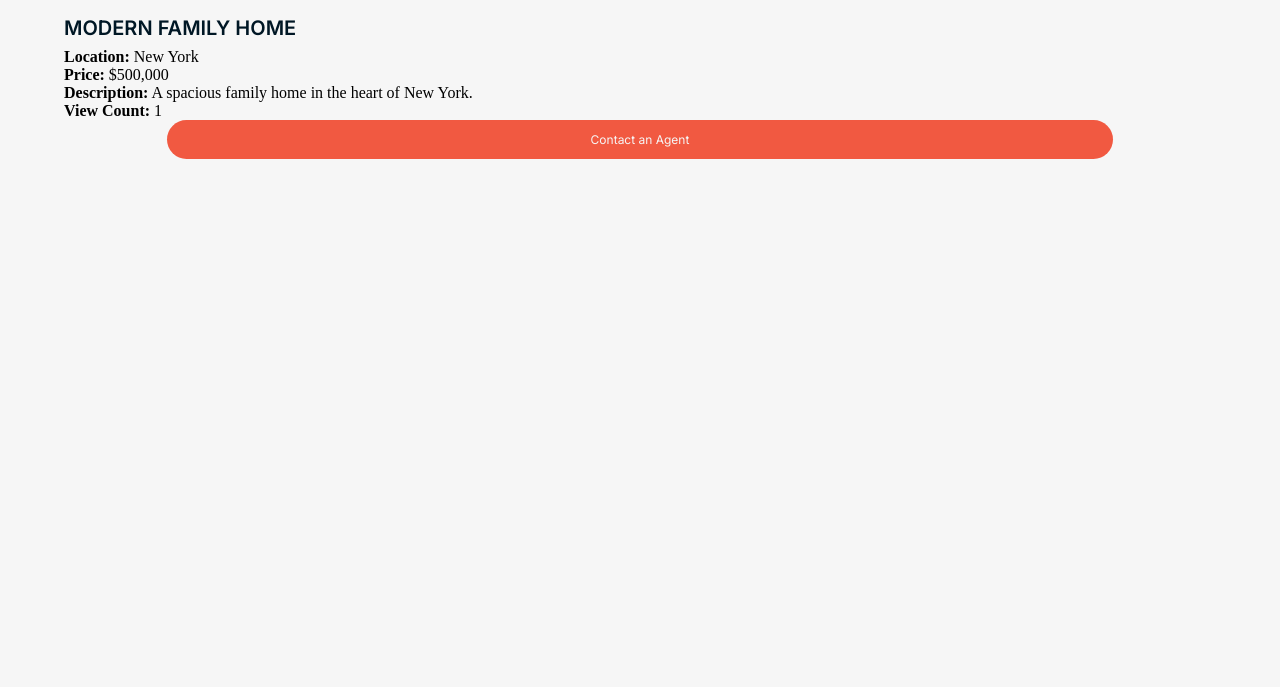
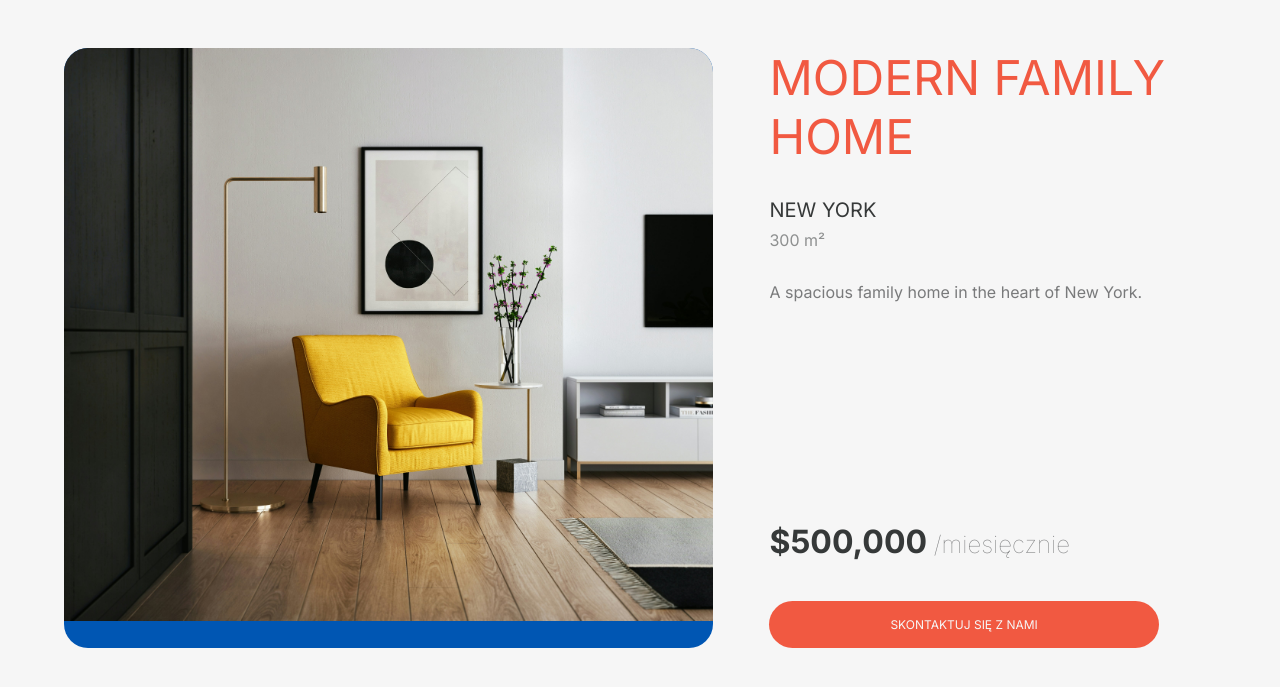
Before and after one commit to FreezeV6/modelowanie_real_estate, a Flask app: page /property/1 in a window 1280 px wide. Shown: the part 80-767 px from the top of the page. Run offline with Flask 3, Linux system fonts and the light colour scheme; data comes from the database, SQL or seed files in the repository; some libraries are stand-ins or nearby versions.

Commit message:
add images, update property and home page

```diff
--- a/source/static/styles.css
+++ b/source/static/styles.css
@@ -82,17 +82,22 @@ p {
     padding: 0;
     /* border: 1px solid #ddd; */
     border-radius: 16px;
-    box-shadow: 0 4px 8px rgba(0, 0, 0, 0.1);
+    /* box-shadow: 0 4px 8px rgba(0, 0, 0, 0.1); */
+    box-shadow: 0px 190px 76px rgba(0, 0, 0, 0.01), 0px 107px 64px rgba(0, 0, 0, 0.05), 0px 47px 47px rgba(0, 0, 0, 0.09), 0px 12px 26px rgba(0, 0, 0, 0.1);
     overflow: hidden;
 }
 
 .property-image {
     background-color: antiquewhite;
-    height: 250px;  /* Jeśli chcesz określoną wysokość */
+    height: 250px;
     margin: 0;
-    padding: 0;  /* Zerowanie paddingu */
+    padding: 0;
     display: flex;
-    align-items: flex-start;  /* Wyrównanie elementów do góry */
+}
+.property-image img {
+    width: 100%;
+    height: auto;
+    display: block;
 }
 
 .property-details {
@@ -137,9 +142,14 @@ p {
     padding: 0;
     text-align: right;
 }
+/* Card */
+
+
+
 
 .hit-counter {
     position: absolute;
+    font-family: 'Inter' ,sans-serif;
     top: 8px;
     right: 8px;
     background-color: var(--base100);  /* Choose a color that stands out */
@@ -202,3 +212,107 @@ button:hover {
 .button:hover {
     background-color: #DC3217;
 }
+
+/* PROPERTY.HTML */
+.container {
+    display: flex;
+    flex-direction: row;
+    gap: 56px;
+    align-items: center;
+    margin-top: 48px;
+}
+
+.image-container {
+    overflow: hidden;
+    align-items: center;
+    width: 800px;
+    height: 600px;
+    border-radius: 24px;
+    background-color: #0056b3;
+}
+.image-container img {
+    width: 100%;
+    height: auto;
+    display: block;
+}
+
+.about {
+    width: 550px;
+    height: 600px;
+    display: flex;
+    flex-direction: column;
+    justify-content: space-between;
+}
+
+.title {
+
+    font-family: 'Inter' ,sans-serif;
+    font-weight:500;
+    font-size: 48px;
+    text-decoration: none;
+    text-transform: uppercase;
+    color: var(--secondary-color);
+
+}
+
+.location-description {
+    font-family: 'Inter' ,sans-serif;
+    font-weight:500;
+    font-size: 20px;
+    text-decoration: none;
+    text-transform: uppercase;
+    color: var(--base800);
+    margin-top: 32px;
+}
+
+.area-description{
+    font-family: 'Inter' ,sans-serif;
+    font-weight:500;
+    font-size: 16px;
+    text-decoration: none;
+    color: var(--base500);
+    margin-top: 8px;
+}
+
+.description{
+    height: 200px;
+    font-family: 'Inter' ,sans-serif;
+    font-weight:400;
+    font-size: 16px;
+    text-decoration: none;
+    color: var(--base600);
+    margin-top: 32px;
+
+}
+
+.price-description{
+    font-family: 'Inter' ,sans-serif;
+    font-weight:300;
+    font-size: 24px;
+    text-decoration: none;
+    color: var(--base600);
+    margin-top: 40px;
+}
+
+strong{
+    font-family: 'Inter' ,sans-serif;
+    color: var(--base800);
+    font-size: 32px;
+}
+.button-description {
+    font-family: "Inter";
+    font-size: 12px;
+    width: 80%;
+    display: block;
+    padding: 16px;
+    background-color: var(--secondary-color);
+    color: var(--base100);
+    border-radius: 24px;
+    text-align: center;
+    text-decoration: none;
+    margin-top: 40px;
+}
+
+.button-description:hover {
+    background-color: #DC3217;
+}
--- a/source/templates/home.html
+++ b/source/templates/home.html
@@ -8,14 +8,15 @@
                 <!-- Hit counter displayed in the corner -->
                <div class="hit-counter">{{ property.hit_counter }} 👁️</div>
                 <div class="property-image">
-
+                <!-- Poglądowo wstawione na sztywno -->
+                    <img src="../static/images/kam-idris-_HqHX3LBN18-unsplash.jpg" alt="pomieszczenie">
                 </div>
                 <!-- Property details -->
                 <div class="property-details">
                     <h2>{{ property.title }}</h2>
                     <p class="location">{{ property.location }}</p>
                     <!-- dodanie metrazu -->
-                    <p class="area">{{ property.location }} m²</p>
+                    <p class="area">280 m²</p>
                 </div>
                 <p class="price-text">{{ property.price }}</p>
                 <a href="{{ url_for('property_detail', property_id=property.id) }}" class="button">SZCZEGÓŁY OFERTY</a>
--- a/source/templates/property.html
+++ b/source/templates/property.html
@@ -1,12 +1,26 @@
 {% extends "base.html" %}
 
 {% block content %}
-    <h2>{{ property.title }}</h2>
-    <p><strong>Location:</strong> {{ property.location }}</p>
-    <p><strong>Price:</strong> {{ property.price }}</p>
-    <p><strong>Description:</strong> {{ property.description }}</p>
 
-    <p><strong>View Count:</strong> {{ property.hit_counter }}</p>
+    <div class="container">
+        <div class="image-container">
+         <!-- Poglądowo wstawione na sztywno -->
+            <img src="../static/images/kam-idris-_HqHX3LBN18-unsplash.jpg" alt="pomieszczenie">
+        </div>
+        <div class="about">
+            <div>
+            <p class="title">{{ property.title }}</p>
+            <p class="location-description">{{ property.location }}</p>
+            <p class="area-description"> 300 m²</p>
+            </div>
+            <p class="description">{{ property.description }}</p>
+            <div>
+            <p class="price-description"><strong>{{ property.price }}</strong> /miesięcznie</p>
+            <a href="{{ url_for('signup') }}" class="button-description">SKONTAKTUJ SIĘ Z NAMI</a>
+            </div>
+        </div>
 
-    <a href="{{ url_for('signup') }}" class="button">Contact an Agent</a>
+    </div>
+
+
 {% endblock %}
```
Also changed, not shown: source/static/images/cowomen-t9ovV7r-FJU-unsplash.jpg (added), source/static/images/daniil-silantev-nBuiLbz_j4A-unsplash.jpg (added), source/static/images/jason-briscoe-AQl-J19ocWE-unsplash.jpg (added), source/static/images/kam-idris-_HqHX3LBN18-unsplash.jpg (added), source/static/images/tu-tu-QZGQO3NvsLo-unsplash.jpg (added), 7 other files.
